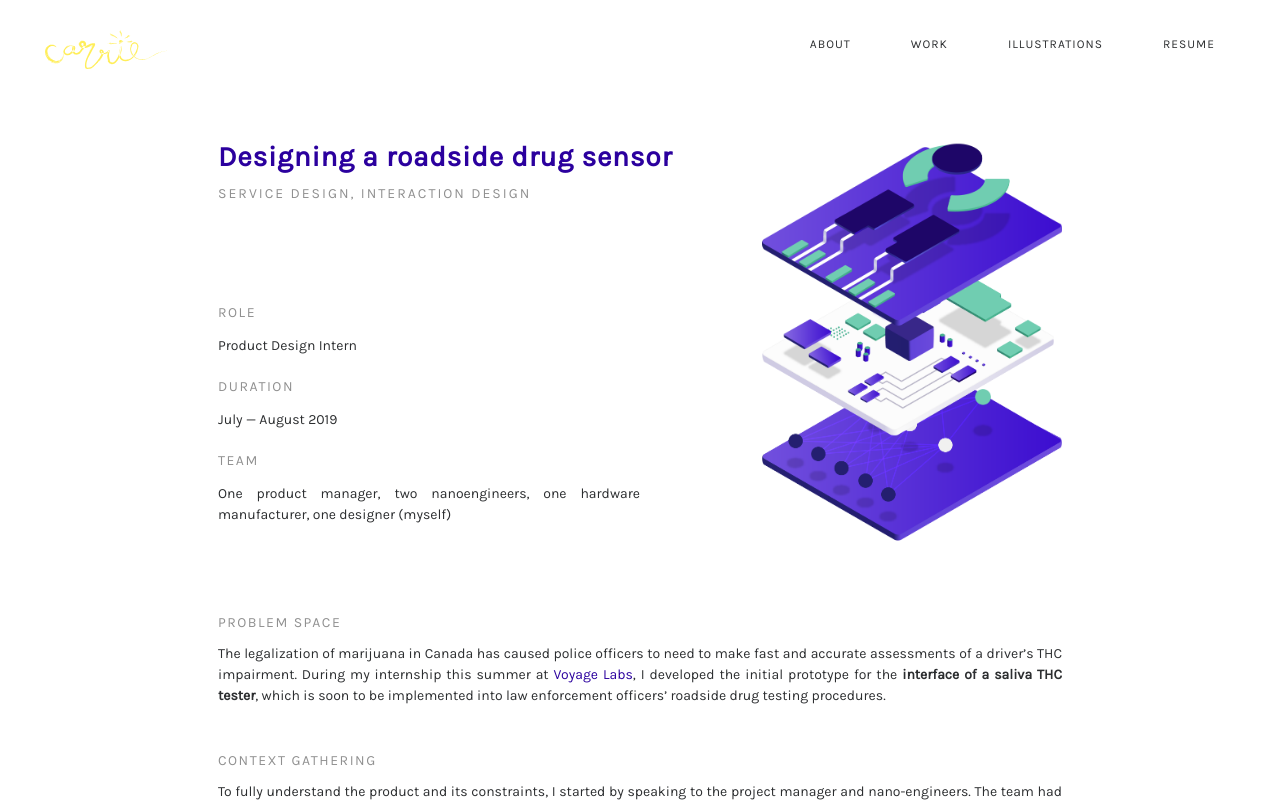
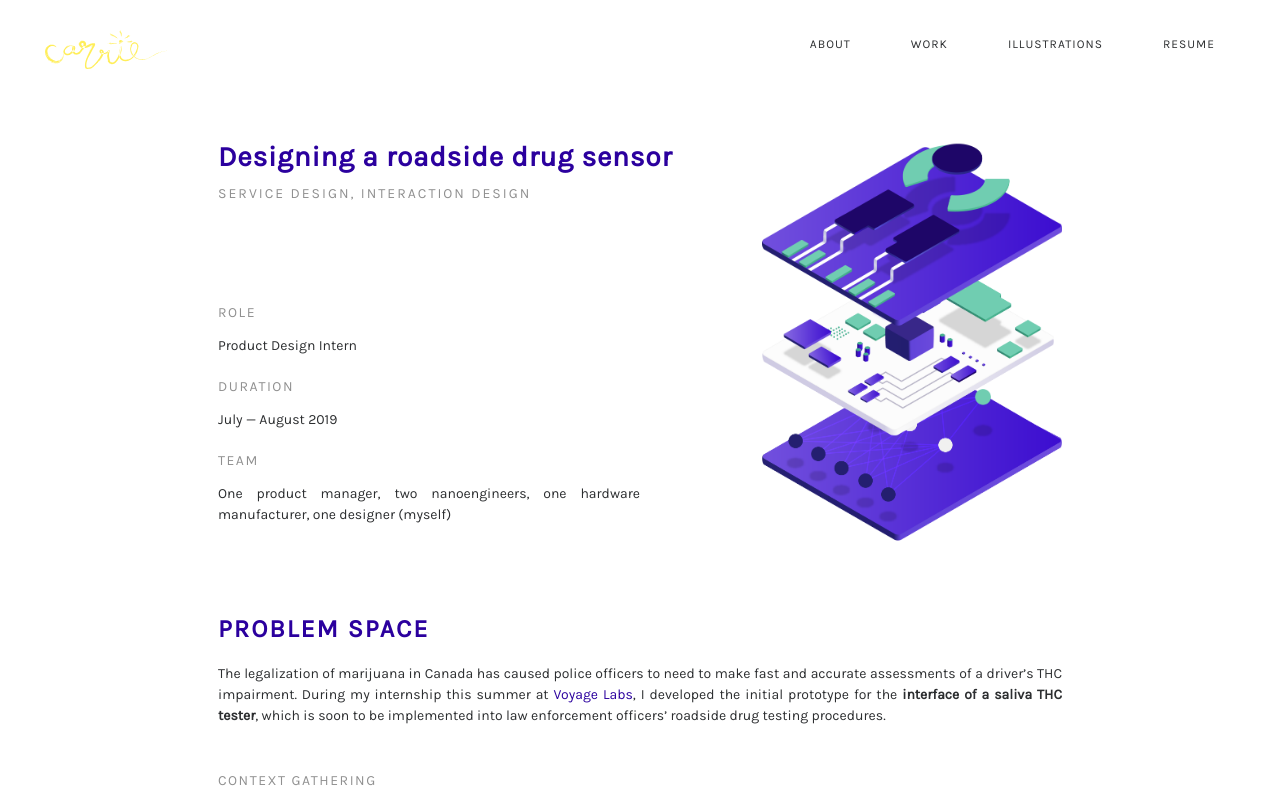
Before and after one commit to cvrrie/carrie, a React (Create React App) app: page /drugsensor in a window 1280 px wide. Shown: the top 802 px of the page. Built offline with nearby package versions, Linux system fonts and the light colour scheme.

Commit message:
Fix links

```diff
--- a/src/components/Drugsensor.js
+++ b/src/components/Drugsensor.js
@@ -51,7 +51,7 @@ class Drugsensor extends PureComponent {
           </div>
         </div>
         <br/><br/><br/>
-        <div className="category">Problem Space</div>
+        <div className="categorytitle">Problem Space</div>
         <div className="bodytext">
           The legalization of marijuana in Canada has caused police officers to need to make fast and accurate assessments of a
           driver’s THC impairment. During my internship this summer at <a href="https://voyagelabs.io"> Voyage Labs</a>, I developed
--- a/src/components/Main.js
+++ b/src/components/Main.js
@@ -57,7 +57,7 @@ class Main extends PureComponent {
                 <div className="cardLeft">
                   <div className="title">Making roads safer after legalization with DrugSensor</div>
                   <div className="words">Crafting the first iterations of screen interfaces for a roadside THC sensor used by Canadian law enforcement</div>
-                  <span className="underlined-button">See case study</span>
+                  <span className="underlined-button">See case study &rarr;</span>
                 </div>
                 <div className="cardRight">
                   <img className="sensorImage" src={sensors} alt="sensor image"/>
```
